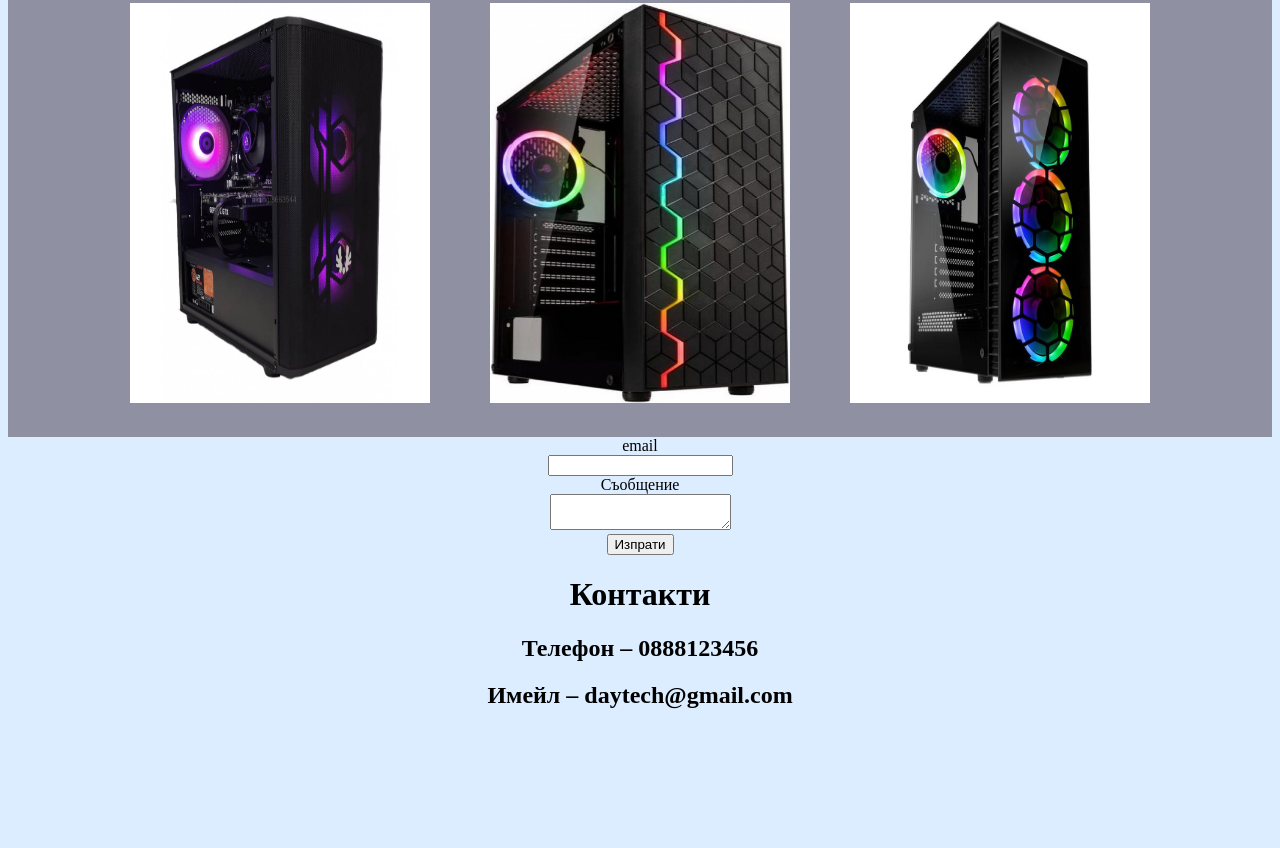
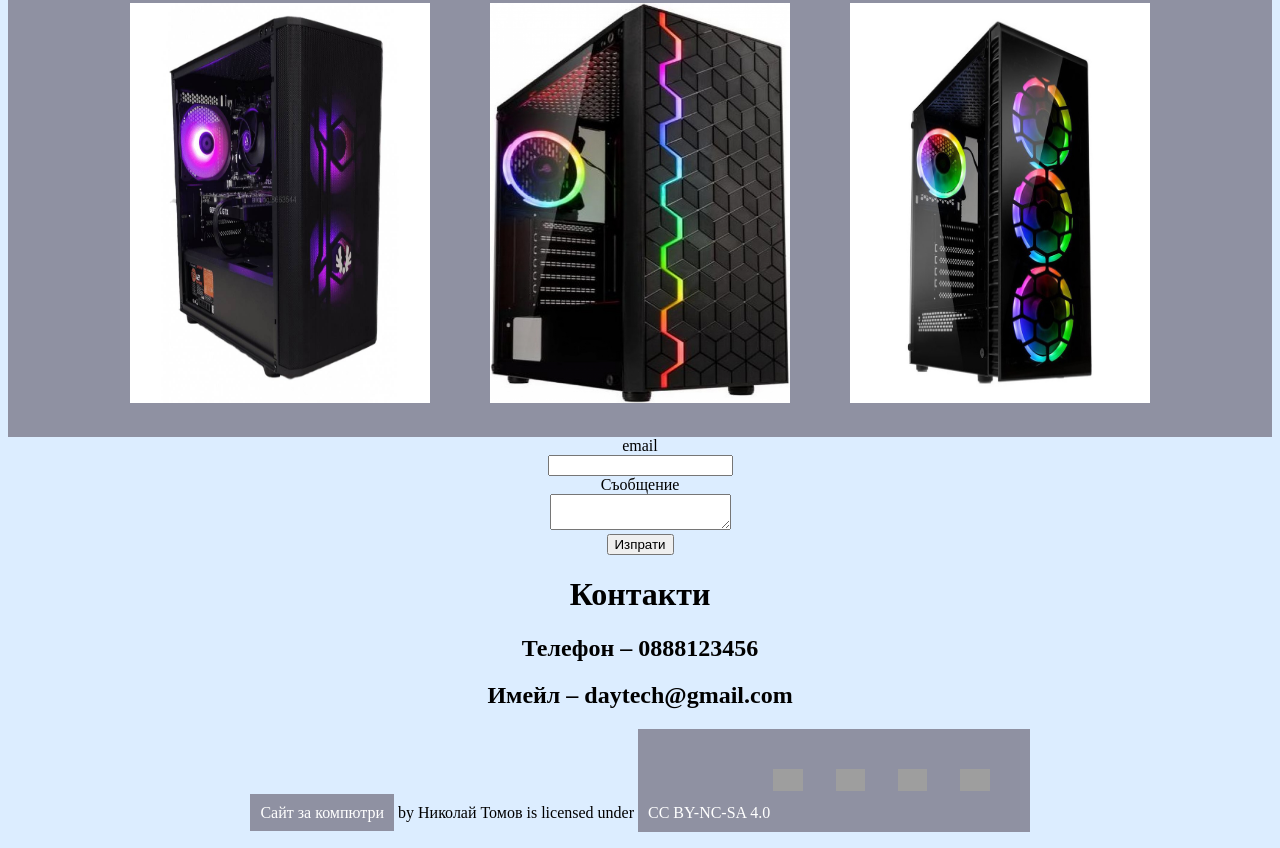
Before and after one commit to Nikolay149/Nikolay149.github.io, a plain HTML site: page index.html in a window 1280 px wide. Shown: the part 607-1455 px from the top of the page. Before the commit the page ends 1336 px from the top, so only its background shows below. Drawn offline with Linux system fonts and the light colour scheme; grey boxes are pictures that could not be loaded.

Commit message:
Update index.html

```diff
--- a/index.html
+++ b/index.html
@@ -116,6 +116,7 @@
         <h2>Телефон – 0888123456</h2>
         <h2>Имейл – daytech@gmail.com</h2>
 
+        <p xmlns:cc="http://creativecommons.org/ns#" xmlns:dct="http://purl.org/dc/terms/"><a property="dct:title" rel="cc:attributionURL" href="http://Nikolay149.github.io">Сайт за компютри</a> by <span property="cc:attributionName">Николай Томов</span> is licensed under <a href="https://creativecommons.org/licenses/by-nc-sa/4.0/?ref=chooser-v1" target="_blank" rel="license noopener noreferrer" style="display:inline-block;">CC BY-NC-SA 4.0<img style="height:22px!important;margin-left:3px;vertical-align:text-bottom;" src="https://mirrors.creativecommons.org/presskit/icons/cc.svg?ref=chooser-v1" alt=""><img style="height:22px!important;margin-left:3px;vertical-align:text-bottom;" src="https://mirrors.creativecommons.org/presskit/icons/by.svg?ref=chooser-v1" alt=""><img style="height:22px!important;margin-left:3px;vertical-align:text-bottom;" src="https://mirrors.creativecommons.org/presskit/icons/nc.svg?ref=chooser-v1" alt=""><img style="height:22px!important;margin-left:3px;vertical-align:text-bottom;" src="https://mirrors.creativecommons.org/presskit/icons/sa.svg?ref=chooser-v1" alt=""></a></p>
     </footer>
 </body>
 
```
